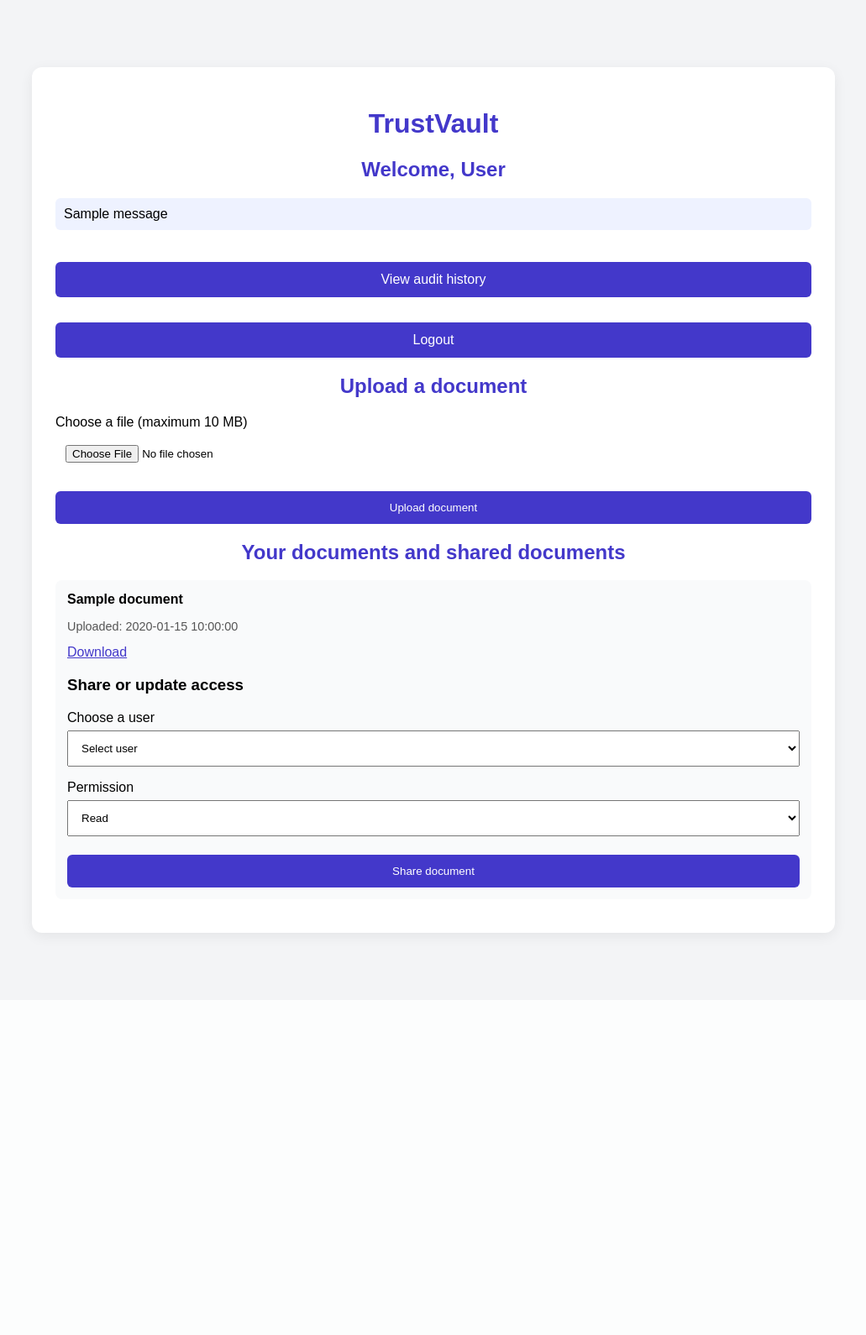
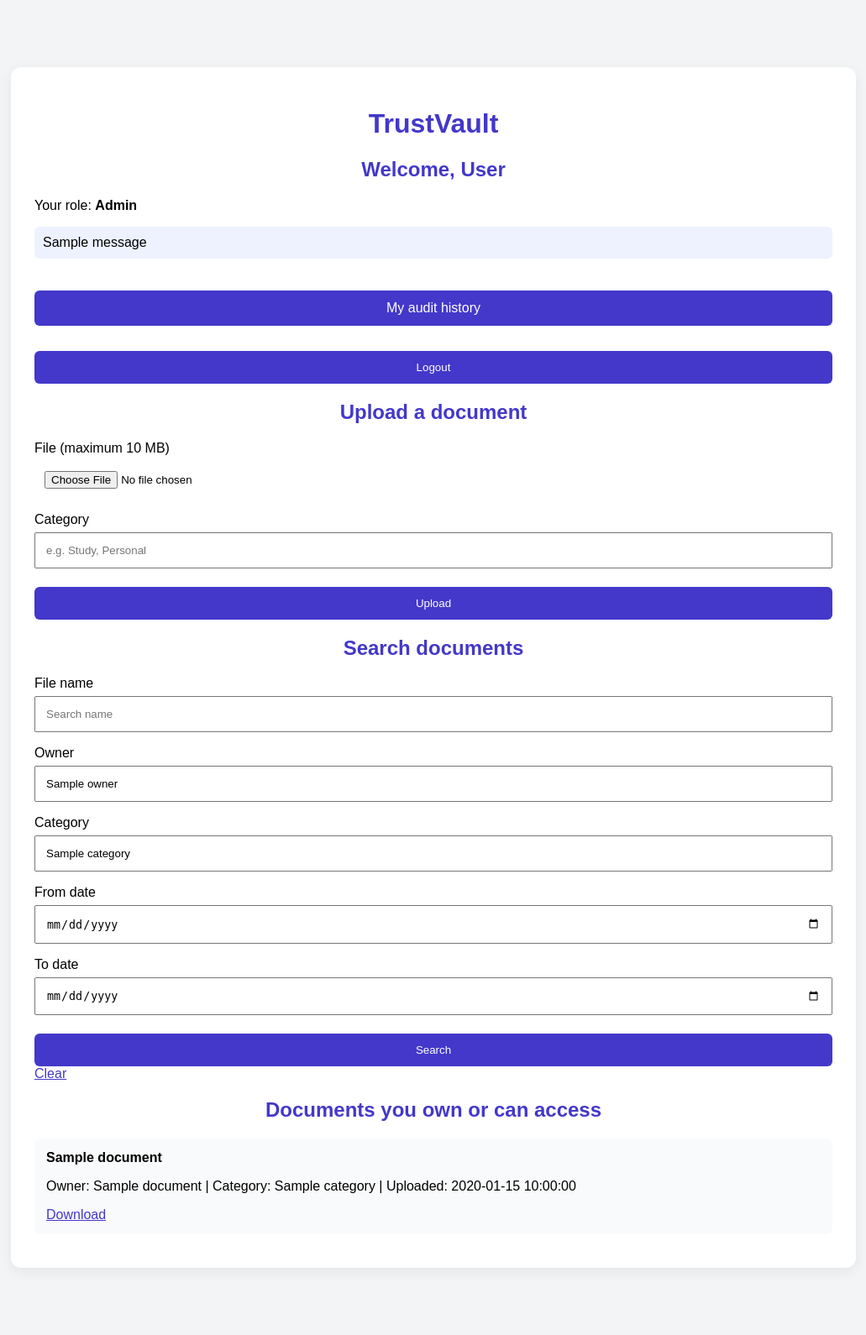
Before and after one commit to palavallisuma/TrustVault, a Flask app: template templates/dashboard.html in a window 1280 px wide. Shown: the whole page at 84% size, without its empty margins (124-1155 px from the left). Before the commit the page ends 1121 px from the top, so only its background shows below. Run offline with Flask 3, Linux system fonts and the light colour scheme; the template is opened without the code that fills it: most values are stand-ins (such as "Sample title", 1, 10 or a date in 2020); one stand-in notice (Sample message) is shown.

Commit message:
Add TrustVault roles, search, editing and audit security

```diff
--- a/app.py
+++ b/app.py
@@ -307,5 +307,23 @@ def too_large(error):
 
 init_db()
 
+def configure_initial_admin():
+    username = os.environ.get("ADMIN_USERNAME", "").strip()
+    password = os.environ.get("ADMIN_PASSWORD", "")
+    if not username or len(password) < 12:
+        return
+    db = sqlite3.connect(__import__("database").DATABASE)
+    try:
+        db.execute(
+            "INSERT INTO users(username,password_hash,role) VALUES(?,?, 'admin') "
+            "ON CONFLICT(username) DO UPDATE SET role='admin', password_hash=excluded.password_hash",
+            (username, generate_password_hash(password))
+        )
+        db.commit()
+    finally:
+        db.close()
+
+configure_initial_admin()
+
 if __name__ == "__main__":
     app.run(debug=True)
--- a/database.py
+++ b/database.py
@@ -1,67 +1,71 @@
-
+import os
 import sqlite3
-import os
 from flask import g
 
 DATABASE = os.path.join(os.path.dirname(__file__), "trustvault.db")
-
 
 def get_db():
     if "db" not in g:
         g.db = sqlite3.connect(DATABASE)
         g.db.row_factory = sqlite3.Row
-        g.db.execute("PRAGMA foreign_keys = ON")
+        g.db.execute("PRAGMA foreign_keys=ON")
     return g.db
-
 
 def init_db():
     db = sqlite3.connect(DATABASE)
-    db.execute("PRAGMA foreign_keys = ON")
-
+    db.execute("PRAGMA foreign_keys=ON")
     db.executescript("""
-        CREATE TABLE IF NOT EXISTS users (
-            id INTEGER PRIMARY KEY AUTOINCREMENT,
-            username TEXT UNIQUE NOT NULL,
-            password_hash TEXT NOT NULL,
-            role TEXT NOT NULL DEFAULT 'user'
-        );
-
-        CREATE TABLE IF NOT EXISTS documents (
-            id INTEGER PRIMARY KEY AUTOINCREMENT,
-            owner_id INTEGER NOT NULL,
-            original_name TEXT NOT NULL,
-            stored_name TEXT NOT NULL,
-            created_at TEXT NOT NULL,
-            FOREIGN KEY (owner_id) REFERENCES users(id)
-        );
-
-        CREATE TABLE IF NOT EXISTS permissions (
-            id INTEGER PRIMARY KEY AUTOINCREMENT,
-            document_id INTEGER NOT NULL,
-            user_id INTEGER NOT NULL,
-            permission TEXT NOT NULL CHECK(permission IN ('read', 'edit')),
-            UNIQUE(document_id, user_id),
-            FOREIGN KEY (document_id) REFERENCES documents(id)
-                ON DELETE CASCADE,
-            FOREIGN KEY (user_id) REFERENCES users(id)
-                ON DELETE CASCADE
-        );
-
-        CREATE TABLE IF NOT EXISTS audit_logs (
-            id INTEGER PRIMARY KEY AUTOINCREMENT,
-            user_id INTEGER,
-            document_id INTEGER,
-            action TEXT NOT NULL,
-            details TEXT,
-            created_at TEXT NOT NULL,
-            FOREIGN KEY (user_id) REFERENCES users(id),
-            FOREIGN KEY (document_id) REFERENCES documents(id)
-        );
+    CREATE TABLE IF NOT EXISTS users (
+        id INTEGER PRIMARY KEY AUTOINCREMENT,
+        username TEXT UNIQUE NOT NULL,
+        password_hash TEXT NOT NULL,
+        role TEXT NOT NULL DEFAULT 'viewer' CHECK(role IN ('admin','owner','viewer'))
+    );
+    CREATE TABLE IF NOT EXISTS documents (
+        id INTEGER PRIMARY KEY AUTOINCREMENT,
+        owner_id INTEGER NOT NULL,
+        original_name TEXT NOT NULL,
+        stored_name TEXT NOT NULL,
+        created_at TEXT NOT NULL,
+        category TEXT NOT NULL DEFAULT '',
+        FOREIGN KEY(owner_id) REFERENCES users(id)
+    );
+    CREATE TABLE IF NOT EXISTS permissions (
+        id INTEGER PRIMARY KEY AUTOINCREMENT,
+        document_id INTEGER NOT NULL,
+        user_id INTEGER NOT NULL,
+        permission TEXT NOT NULL CHECK(permission IN ('read','edit')),
+        UNIQUE(document_id,user_id),
+        FOREIGN KEY(document_id) REFERENCES documents(id) ON DELETE CASCADE,
+        FOREIGN KEY(user_id) REFERENCES users(id) ON DELETE CASCADE
+    );
+    CREATE TABLE IF NOT EXISTS audit_logs (
+        id INTEGER PRIMARY KEY AUTOINCREMENT,
+        user_id INTEGER,
+        document_id INTEGER,
+        action TEXT NOT NULL,
+        details TEXT,
+        created_at TEXT NOT NULL,
+        previous_hash TEXT NOT NULL DEFAULT '',
+        entry_hash TEXT NOT NULL DEFAULT '',
+        FOREIGN KEY(user_id) REFERENCES users(id),
+        FOREIGN KEY(document_id) REFERENCES documents(id)
+    );
     """)
-
+    # Safe, repeatable upgrades for databases created by earlier TrustVault versions.
+    user_columns = {r[1] for r in db.execute("PRAGMA table_info(users)")}
+    if "role" not in user_columns:
+        db.execute("ALTER TABLE users ADD COLUMN role TEXT NOT NULL DEFAULT 'viewer'")
+    doc_columns = {r[1] for r in db.execute("PRAGMA table_info(documents)")}
+    if "category" not in doc_columns:
+        db.execute("ALTER TABLE documents ADD COLUMN category TEXT NOT NULL DEFAULT ''")
+    audit_columns = {r[1] for r in db.execute("PRAGMA table_info(audit_logs)")}
+    if "previous_hash" not in audit_columns:
+        db.execute("ALTER TABLE audit_logs ADD COLUMN previous_hash TEXT NOT NULL DEFAULT ''")
+    if "entry_hash" not in audit_columns:
+        db.execute("ALTER TABLE audit_logs ADD COLUMN entry_hash TEXT NOT NULL DEFAULT ''")
     db.commit()
     db.close()
-
 
 def close_db(error=None):
     db = g.pop("db", None)
--- a/templates/dashboard.html
+++ b/templates/dashboard.html
@@ -1,56 +1,29 @@
 <!DOCTYPE html>
-<html lang="en">
-<head>
-    <meta charset="UTF-8">
-    <meta name="viewport" content="width=device-width, initial-scale=1.0">
-    <title>TrustVault - Dashboard</title>
-    <link rel="stylesheet" href="{{ url_for('static', filename='style.css') }}">
-</head>
-<body>
-<main class="container" style="max-width: 900px;">
-    <h1>TrustVault</h1>
-    <h2>Welcome, {{ session.get('username', 'User') }}</h2>
-    {% with messages = get_flashed_messages() %}
-        {% for message in messages %}<p class="message">{{ message }}</p>{% endfor %}
-    {% endwith %}
-    <div class="actions">
-        <a class="button" href="{{ url_for('audit') }}">View audit history</a>
-        <a class="button" href="{{ url_for('logout') }}">Logout</a>
-    </div>
-    <h2>Upload a document</h2>
-    <form method="POST" action="{{ url_for('upload') }}" enctype="multipart/form-data">
-        <label for="file">Choose a file (maximum 10 MB)</label>
-        <input id="file" type="file" name="file" required>
-        <button type="submit">Upload document</button>
-    </form>
-    <h2>Your documents and shared documents</h2>
-    {% if documents %}
-        {% for document in documents %}
-        <section class="document">
-            <strong>{{ document['original_name'] }}</strong>
-            <p class="small">Uploaded: {{ document['created_at'] }}</p>
-            <a href="{{ url_for('download', document_id=document['id']) }}">Download</a>
-            <h3>Share or update access</h3>
-            <form method="POST" action="{{ url_for('share', document_id=document['id']) }}">
-                <label for="user-{{ document['id'] }}">Choose a user</label>
-                <select id="user-{{ document['id'] }}" name="user_id" required>
-                    <option value="">Select user</option>
-                    {% for user in users %}
-                    <option value="{{ user['id'] }}">{{ user['username'] }}</option>
-                    {% endfor %}
-                </select>
-                <label for="permission-{{ document['id'] }}">Permission</label>
-                <select id="permission-{{ document['id'] }}" name="permission">
-                    <option value="read">Read</option>
-                    <option value="edit">Edit</option>
-                </select>
-                <button type="submit">Share document</button>
-            </form>
-        </section>
-        {% endfor %}
-    {% else %}
-        <p>No documents yet. Upload your first document above.</p>
-    {% endif %}
-</main>
-</body>
-</html>
+<html lang="en"><head><meta charset="UTF-8"><meta name="viewport" content="width=device-width, initial-scale=1">
+<title>TrustVault Dashboard</title><link rel="stylesheet" href="{{ url_for('static', filename='style.css') }}"></head>
+<body><main class="container" style="max-width:950px"><h1>TrustVault</h1>
+<h2>Welcome, {{ session.get('username','User') }}</h2><p>Your role: <strong>{{ role|title }}</strong></p>
+{% with messages=get_flashed_messages() %}{% for message in messages %}<p class="message">{{ message }}</p>{% endfor %}{% endwith %}
+<div class="actions"><a class="button" href="{{ url_for('audit') }}">My audit history</a>
+{% if role=='admin' %}<a class="button" href="{{ url_for('admin_audit') }}">Admin audit dashboard</a>{% endif %}
+<form method="post" action="{{ url_for('logout') }}"><button type="submit">Logout</button></form></div>
+<h2>Upload a document</h2><form method="post" action="{{ url_for('upload') }}" enctype="multipart/form-data">
+<label>File (maximum 10 MB)</label><input type="file" name="file" required><label>Category</label><input name="category" maxlength="80" placeholder="e.g. Study, Personal"><button>Upload</button></form>
+<h2>Search documents</h2><form method="get" action="{{ url_for('dashboard') }}">
+<label>File name</label><input name="q" value="{{ q }}" placeholder="Search name">
+<label>Owner</label><input name="owner" value="{{ owner }}" placeholder="Owner username">
+<label>Category</label><input name="category" value="{{ category }}" placeholder="Category">
+<label>From date</label><input type="date" name="date_from" value="{{ date_from }}">
+<label>To date</label><input type="date" name="date_to" value="{{ date_to }}"><button>Search</button>
+<a href="{{ url_for('dashboard') }}">Clear</a></form>
+<h2>Documents you own or can access</h2>
+{% for d in documents %}<section class="document"><strong>{{ d['original_name'] }}</strong>
+<p>Owner: {{ d['owner_name'] }} | Category: {{ d['category'] or 'Uncategorized' }} | Uploaded: {{ d['created_at'] }}</p>
+<a href="{{ url_for('download', document_id=d['id']) }}">Download</a>
+{% if d['owner_id']==session['user_id'] or role=='admin' %}
+<a href="{{ url_for('edit_document', document_id=d['id']) }}">Edit (TXT only)</a>
+<h3>Share or update access</h3><form method="post" action="{{ url_for('share', document_id=d['id']) }}">
+<select name="user_id" required><option value="">Choose user</option>{% for u in users %}<option value="{{ u['id'] }}">{{ u['username'] }}</option>{% endfor %}</select>
+<select name="permission"><option value="read">Read</option><option value="edit">Edit</option></select><button>Share</button></form>
+{% endif %}</section>{% else %}<p>No matching documents.</p>{% endfor %}
+</main></body></html>
--- /dev/null
+++ b/templates/edit.html
@@ -0,0 +1,5 @@
+<!DOCTYPE html><html lang="en"><head><meta charset="UTF-8"><meta name="viewport" content="width=device-width, initial-scale=1">
+<title>Edit document - TrustVault</title><link rel="stylesheet" href="{{ url_for('static', filename='style.css') }}"></head><body>
+<main class="container"><h1>Edit {{ document['original_name'] }}</h1><p>Only TXT documents can be edited here.</p>
+<form method="post"><label for="content">Document content</label><textarea id="content" name="content" rows="18" style="width:100%">{{ content }}</textarea><button type="submit">Save changes</button></form>
+<p><a href="{{ url_for('dashboard') }}">Back to dashboard</a></p></main></body></html>
```
Also changed, not shown: templates/audit.html (+8 -27 lines), README.md.
